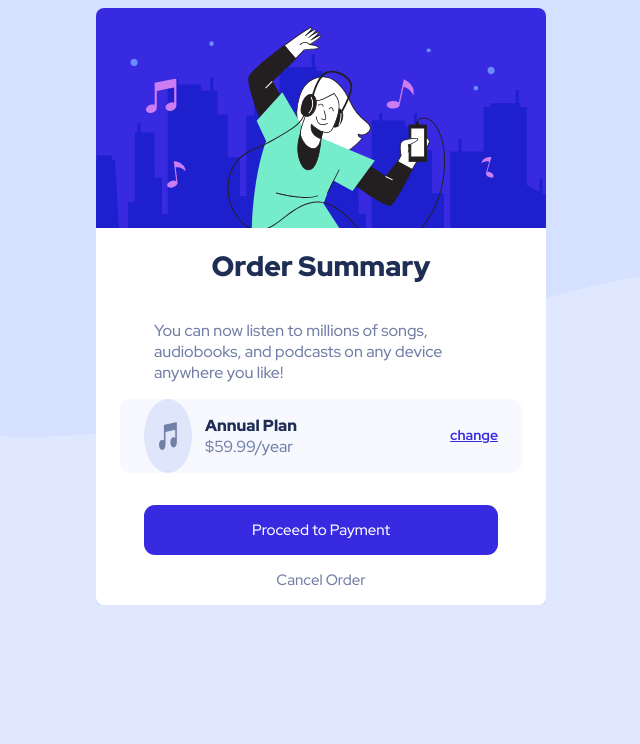
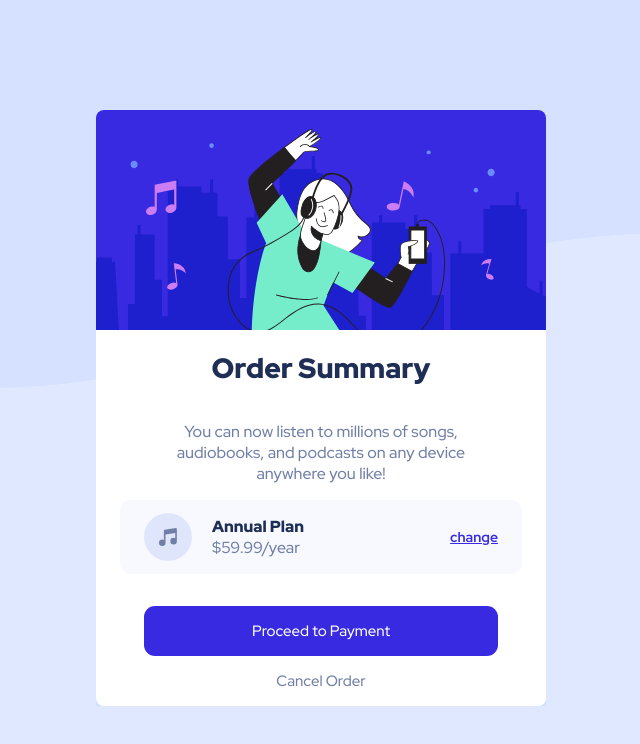
Before and after one commit to gigla2000/dav-2, a plain HTML site: page index.html in a window 1280 px wide. Shown: the whole page, without its empty margins (319-959 px from the left). Drawn offline with Linux system fonts and the light colour scheme.

Commit message:
bolo-shesworeba

```diff
--- a/index.html
+++ b/index.html
@@ -19,16 +19,14 @@
         <div class="shua">
           <h1>Order Summary</h1>
 
-          <div class="p1-">
-            <p class="p1">
-              You can now listen to millions of songs, audiobooks, and podcasts
-              on any device anywhere you like!
-            </p>
-          </div>
+          <p class="p1">
+            You can now listen to millions of songs, audiobooks, and podcasts on
+            any device anywhere you like!
+          </p>
 
           <div class="noti">
             <div class="not--text">
-              <img src="./images/icon-music.svg" />
+              <img class="not" src="./images/icon-music.svg" />
               <div class="noti-text">
                 <p class="annual-plan">
                   Annual Plan <br />
--- a/style.css
+++ b/style.css
@@ -4,7 +4,9 @@ body {
   align-items: center;
   background-image: url("./images/pattern-background-desktop.svg"); /*ბექგრაუნდის სურათის შემოტანა */
   background-repeat: no-repeat; /* რამოდნეიმეჯერ რომ არ ჩასვას სურათი */
+  background-size: contain; /* მთლიან ეკრანს შეავსებს სურათი*/
   background-color: #e0e8ff;
+  min-height: 100vh; /* ბოდიმ მთლიანი ეკრანი რომ გამოიყენოს*/
 }
 
 .mtavari {
@@ -51,14 +53,6 @@ h1 {
   font-style: normal;
 }
 
-.p1- {
-  width: 354px;
-  display: flex;
-  justify-content: center;
-  align-items: center;
-  padding-left: 20px;
-}
-
 .p1 {
   /* h1-ის ქვედა ტექსტი*/
   font-family: "Red Hat Display";
@@ -66,6 +60,8 @@ h1 {
   font-size: 16px;
   color: #717fa6;
   font-style: normal;
+  width: 354px;
+  text-align: center;
 }
 .noti {
   /* ამ დივში  შედის ნოტი და მის გასწვრივ ტექსტები*/
@@ -91,7 +87,13 @@ h1 {
   /*ამ დივში შედის ნოტის შემდეგ  ორი ტექსტი change-მდე*/
   display: flex;
   justify-content: space-between;
-  width: 153px;
+  gap: 20px; /* დააშორებს ნოტს და სურათს ერთმანეთს*/
+}
+.not {
+  /* ნოტის სურათი*/
+  width: 48px;
+  height: 48px;
+  align-self: center;
 }
 .span-dolar {
   /* დოლარის ტექსტი და ნიშნული*/
@@ -127,7 +129,7 @@ h1 {
 .change:hover {
   /*  სიტყვა change-ზე კურსორის მიტანით თითის გამოჩენა*/
   cursor: pointer;
-  color: #766CF1;
+  color: #766cf1;
 }
 
 .pay {
@@ -141,7 +143,7 @@ h1 {
 .pay:hover {
   /*Proceed to Payment-ის ჰოვერი*/
   cursor: pointer;
-  background-color:#766CF1;
+  background-color: #766cf1;
 }
 .p-pay {
   /*Proceed to Payment-ის ტექსტი*/
@@ -161,7 +163,7 @@ h1 {
 .p-cancel {
   /*  სიტყვა  cancel*/
   font-family: "Red Hat Display";
-  color: #717FA6;
+  color: #717fa6;
   width: 900;
   font-size: 15px;
   font-style: normal;
@@ -169,5 +171,5 @@ h1 {
 .p-cancel:hover {
   /*  სიტყვა cancel-ის ჰოვერი*/
   cursor: pointer;
-  color:#1F2E55;
+  color: #1f2e55;
 }
```
